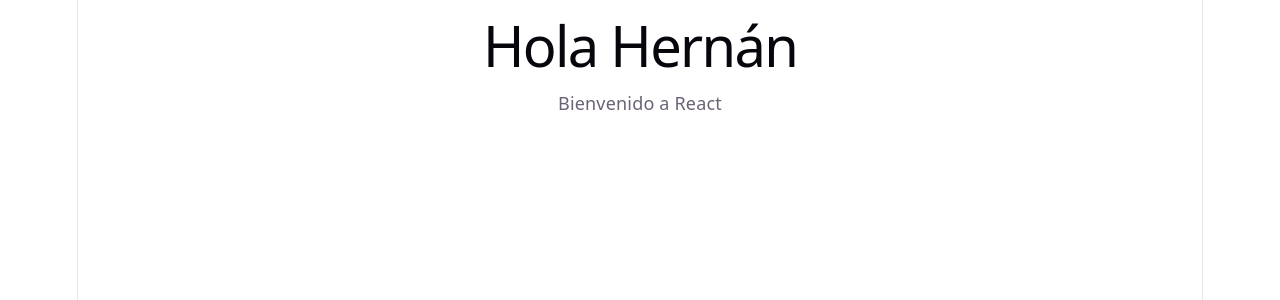
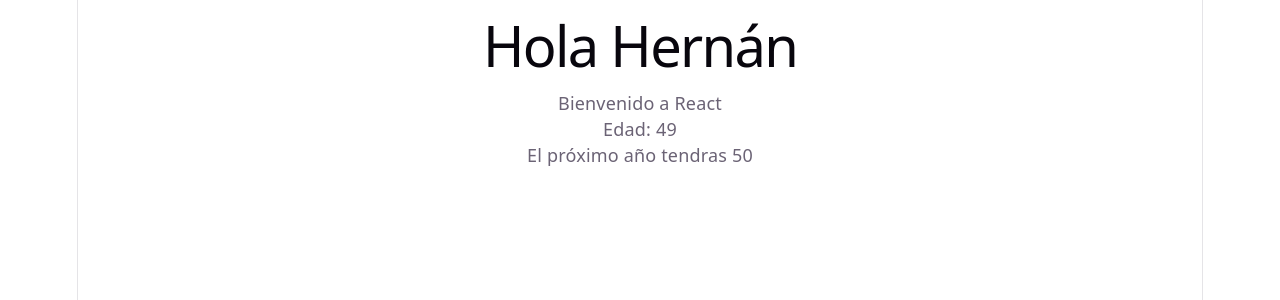
Before and after one commit to ProfeHernanSaavedra/DSY1104-6D-2026, a React (Vite) app in the folder Unidad2/mi-primer-react/: page / in a window 1280 px wide. Shown: the top 300 px of the page. Built offline with nearby package versions, Linux system fonts and the light colour scheme.

Commit message:
revisando que es jsx con variables

```diff
--- a/Unidad2/mi-primer-react/src/App.jsx
+++ b/Unidad2/mi-primer-react/src/App.jsx
@@ -1,10 +1,13 @@
 const nombre = "Hernán"
+const edad = 49
 
 function App(){
   return(
     <div>
       <h1>Hola {nombre}</h1>
       <p>Bienvenido a React</p>
+      <p>Edad: {edad}</p>
+      <p>El próximo año tendras {edad + 1}</p>
     </div>
   )
 }
```
